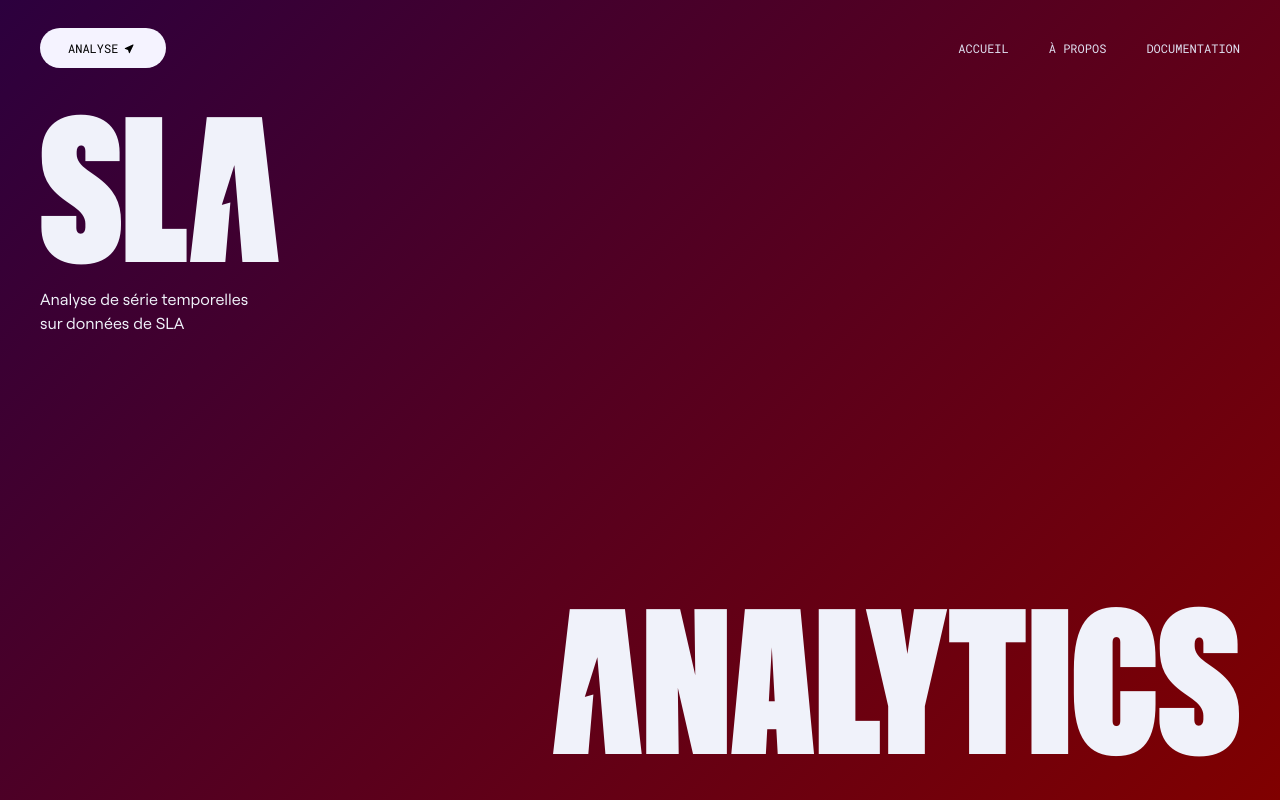
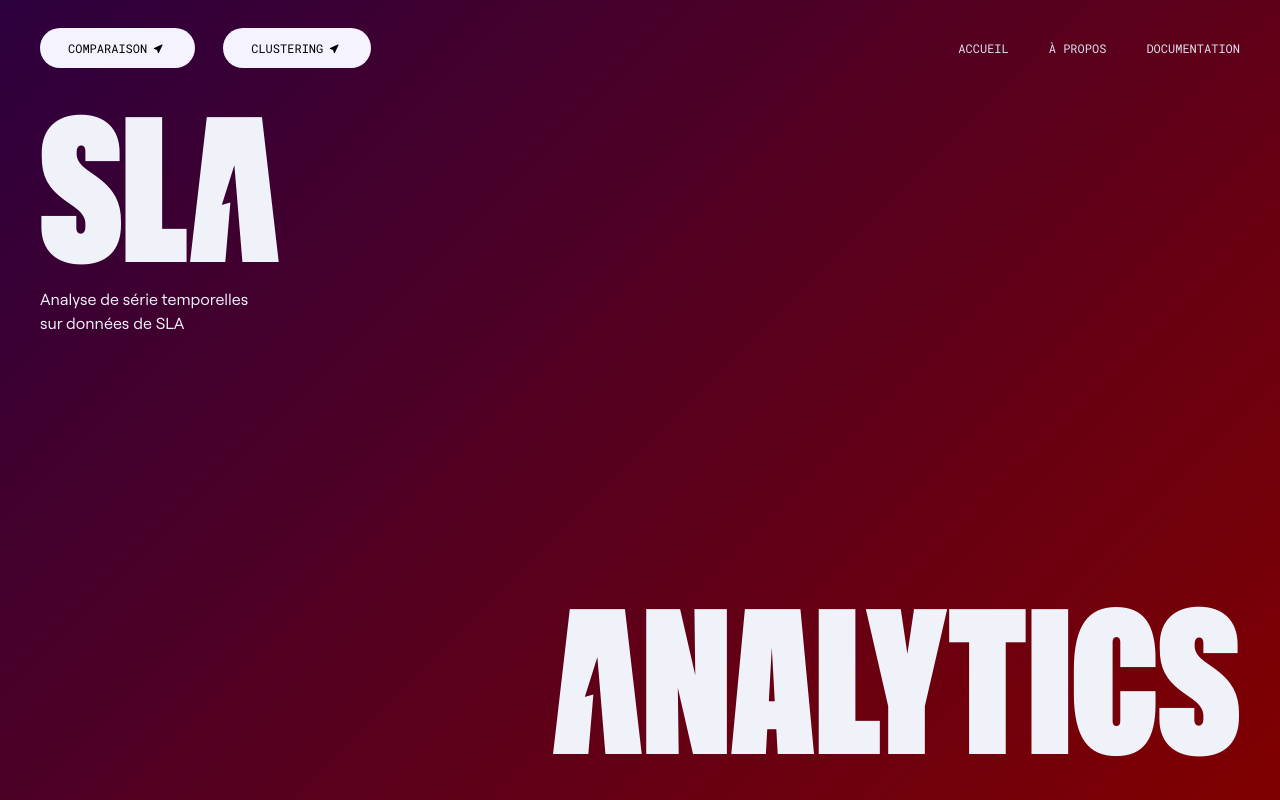
Before and after one commit to Valentin-Gauthier/SLAProject, a React (Vite) app in the folder frontend/: page / in a window 1280 px wide. Shown: the top 800 px of the page. Built offline with nearby package versions, Linux system fonts and the light colour scheme; a web font is replaced by a local one.

Commit message:
fin merge avec accueil

```diff
--- a/frontend/package.json
+++ b/frontend/package.json
@@ -10,10 +10,10 @@
     "preview": "vite preview"
   },
   "dependencies": {
-    "@gsap/react": "^2.1.1",
+    "@gsap/react": "^2.1.2",
     "axios": "^1.7.9",
     "clsx": "^2.1.1",
-    "gsap": "^3.12.5",
+    "gsap": "^3.12.7",
     "plotly.js": "^2.35.3",
     "react": "^18.3.1",
     "react-dom": "^18.3.1",
--- a/frontend/src/components/Clustering.jsx
+++ b/frontend/src/components/Clustering.jsx
@@ -3,6 +3,7 @@ import { createSwapy } from 'swapy'
 import Search from './Search'
 import PlotlyLineGraph from "./PlotlyLineGraph"
 import axios from "axios"
+import { Link } from "react-router-dom";
 
 const Clustering = () => {
 
@@ -214,6 +215,20 @@ const Clustering = () => {
             <div className="flex justify-between items-center px-4 py-2 bg-slate-100/70 rounded-xl shadow-md border border-slate-300 dark:bg-slate-800/50 dark:border-slate-700">
                 <h3 className="text-xl font-bold text-slate-900 dark:text-slate-100">Parametres</h3>
                 <div className="flex items-center gap-4">
+                <Link to="/">
+                <button
+                        className="px-2 py-1 bg-blue-500 text-white rounded-md text-sm"
+                        >Accueil
+
+                    </button>
+                </Link>
+                <Link to="/comparaison">
+                <button
+                        className="px-2 py-1 bg-blue-500 text-white rounded-md text-sm"
+                        >Comparaison
+
+                    </button>
+                </Link>
 
                     {modCluster?
                     <button
@@ -355,9 +370,9 @@ const Clustering = () => {
         </div>
 
         {afficherFormulaire && (
-            <div className="fixed inset-0 bg-black bg-opacity-50 flex items-center justify-center">
-                <div className="w-full max-w-lg h-full max-h-[50vh] space-y-6 pt-5 px-6 bg-slate-100/70 rounded-xl shadow-md border border-slate-300 dark:bg-slate-800/50 dark:border-slate-700 flex flex-col justify-between">
-                    <h1 className="text-2xl font-bold white mb-6 text-center">
+            <div className="fixed inset-0 bg-black bg-opacity-80 flex items-center justify-center">
+                <div className="w-full max-w-lg h-full max-h-[70vh] space-y-6 pt-5 px-6 bg-slate-100/70 rounded-xl shadow-md border border-slate-300 dark:bg-slate-800 dark:border-slate-700 flex flex-col justify-between">
+                    <h1 className="text-2xl font-bold white mb-6 text-center text-white">
                         Formulaire de Clustering
                     </h1>
 
@@ -365,7 +380,7 @@ const Clustering = () => {
                     <div className="mb-4">
                         <label
                         htmlFor="method"
-                        className="block white font-medium mb-2"
+                        className="block white font-medium mb-2 text-white"
                         >
                         Type de méthode :
                         </label>
@@ -387,7 +402,7 @@ const Clustering = () => {
                     <div className="mb-4">
                         <label
                             id="clusters"
-                            className="block white font-medium mb-2"
+                            className="block white font-medium mb-2 text-white"
                         >
                             Nombre de clusters :
                         </label>
@@ -406,7 +421,7 @@ const Clustering = () => {
                     <div className="mb-4">
                         <label
                         htmlFor="methodComparaison"
-                        className="block white font-medium mb-2"
+                        className="block white font-medium mb-2 text-white"
                         >
                             Type de méthode de comparaison :
                         </label>
--- a/frontend/src/components/Comparaison.jsx
+++ b/frontend/src/components/Comparaison.jsx
@@ -3,6 +3,7 @@ import { createSwapy } from 'swapy'
 import Search from './Search'
 import PlotlyLineGraph from "./PlotlyLineGraph"
 import axios from "axios"
+import { Link } from "react-router-dom";
 
 const Comparaison = () => {
 
@@ -186,6 +187,20 @@ const Comparaison = () => {
             <div className="flex justify-between items-center px-4 py-2 bg-slate-100/70 rounded-xl shadow-md border border-slate-300 dark:bg-slate-800/50 dark:border-slate-700">
                 <h3 className="text-xl font-bold text-slate-900 dark:text-slate-100">Parametres</h3>
                 <div className="flex items-center gap-4">
+                <Link to="/">
+                <button
+                        className="px-2 py-1 bg-blue-500 text-white rounded-md text-sm"
+                        >Accueil
+
+                    </button>
+                </Link>
+                <Link to="/clustering">
+                <button
+                        className="px-2 py-1 bg-blue-500 text-white rounded-md text-sm"
+                        >Clustering
+
+                    </button>
+                </Link>
 
                     {/* Variation Boolean  */}
                     <div className="flex items-center">
--- a/frontend/src/components/HomePage.jsx
+++ b/frontend/src/components/HomePage.jsx
@@ -6,7 +6,7 @@ import Navbar from './Navbar'
 
 const HomePage = () => {
   return (
-    <div className="relative min-h-screen w-screen overflow-x-hidden">
+    <div className="relative min-h-screen w-screen overflow-x-hidden" >
         <Navbar />
         <Accueil />
         <APropos />
--- a/frontend/src/components/Navbar.jsx
+++ b/frontend/src/components/Navbar.jsx
@@ -48,18 +48,25 @@ const Navbar = () => {
     >
       <header className="absolute top-1/2 w-full -translate-y-1/2">
         <nav className="flex size-full items-center justify-between p-4">
-          {/*Analyse button */}
+          {/*Comparaison button */}
           <div className="flex items-center gap-7">
             <Button
-              id="Analyse"
-              title="Analyse"
+              id="Comparaison"
+              title="Comparaison"
               rightIcon={<TiLocationArrow />}
               containerClass="bg-blue-50 md:flex hidden items-center justify-center gap-1"
-              link="/Analyse"
+              link="/Comparaison"
+            />
+            <Button
+              id="Clustering"
+              title="Clustering"
+              rightIcon={<TiLocationArrow />}
+              containerClass="bg-blue-50 md:flex hidden items-center justify-center gap-1"
+              link="/Clustering"
             />
           </div>
 
-          {/* Navigation Links and Audio Button */}
+          {/* Navigation Links */}
           <div className="flex h-full items-center">
             <div className="hidden md:block">
               {navItems.map((item, index) => (
```
Also changed, not shown: 2 other files (tests, documents, lock files or other folders).
